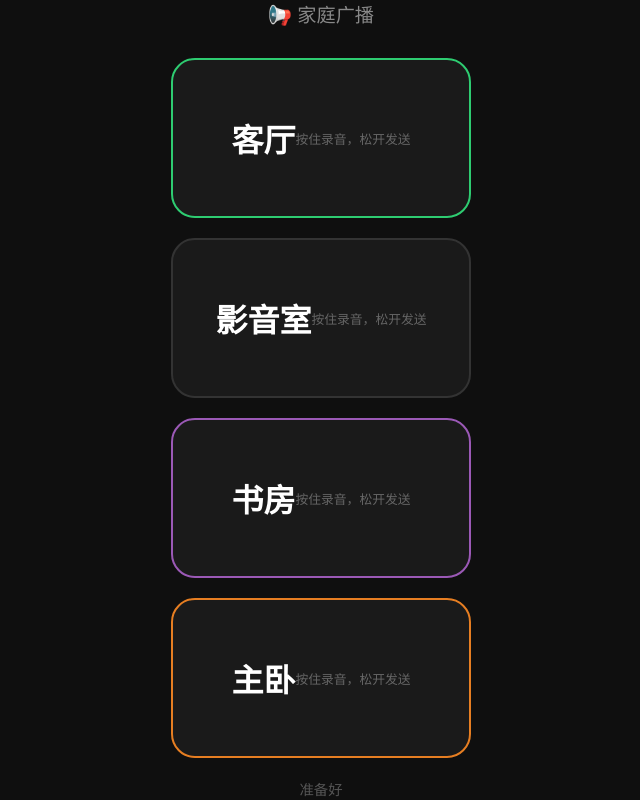
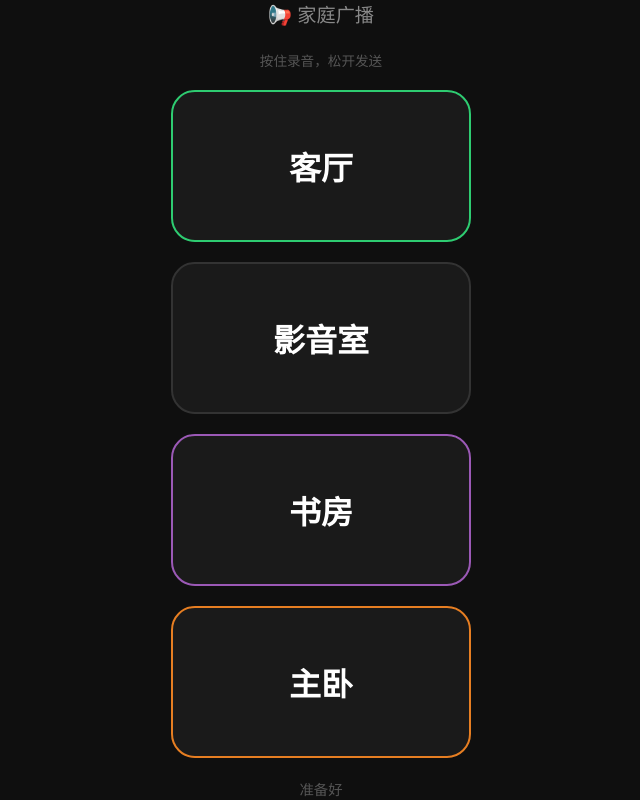
Before and after one commit to mdj2812/home-intercom, a plain HTML site: page intercom.html in a window 1280 px wide. Shown: the whole page, without its empty margins (319-959 px from the left). Drawn offline with Linux system fonts and the light colour scheme.

Commit message:
clean PWA UI: single instruction line, remove per-button subtitles

```diff
--- a/intercom.html
+++ b/intercom.html
@@ -64,7 +64,6 @@ h1 { font-size: 1.2rem; color: #888; font-weight: 400; margin-bottom: 10px; }
 .study:active, .study.recording { border-color: #8e44ad; background: #1a1028; }
 .bedroom { border-color: #e67e22; }
 .bedroom:active, .bedroom.recording { border-color: #d35400; background: #2a1a10; }
-.btn .subtitle { font-size: 0.8rem; font-weight: 400; color: #666; display: block; }
 .status {
   font-size: 0.9rem;
   color: #555;
@@ -77,18 +76,11 @@ h1 { font-size: 1.2rem; color: #888; font-weight: 400; margin-bottom: 10px; }
 </head>
 <body>
 <h1>📢 家庭广播</h1>
-<button class="btn livingroom" id="btn-living">
-  客厅<span class="subtitle">按住录音，松开发送</span>
-</button>
-<button class="btn" id="btn-media">
-  影音室<span class="subtitle">按住录音，松开发送</span>
-</button>
-<button class="btn study" id="btn-study">
-  书房<span class="subtitle">按住录音，松开发送</span>
-</button>
-<button class="btn bedroom" id="btn-bedroom">
-  主卧<span class="subtitle">按住录音，松开发送</span>
-</button>
+<p style="color:#555; font-size:0.85rem; margin-top:-8px">按住录音，松开发送</p>
+<button class="btn livingroom" id="btn-living">客厅</button>
+<button class="btn" id="btn-media">影音室</button>
+<button class="btn study" id="btn-study">书房</button>
+<button class="btn bedroom" id="btn-bedroom">主卧</button>
 <div class="status" id="status">准备好</div>
 
 <script>
```
